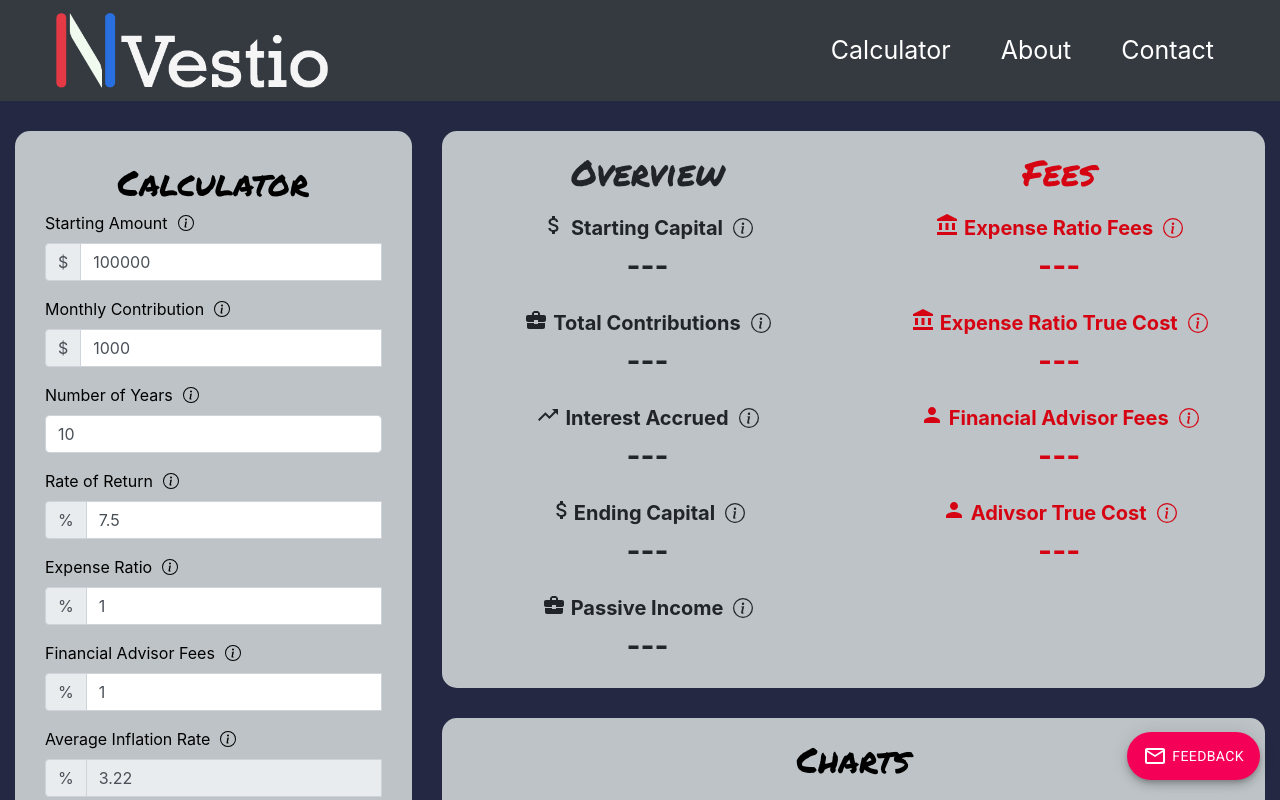
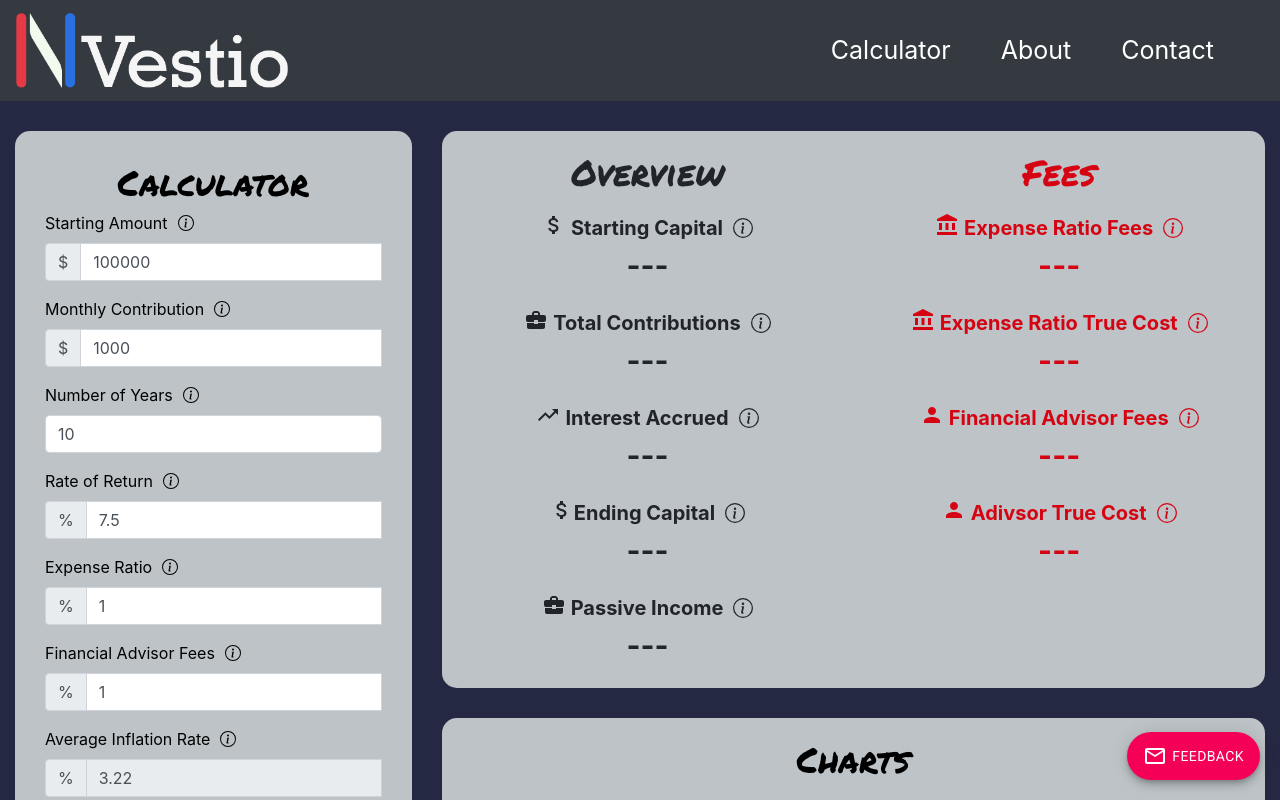
Before and after one commit to scottgibson21/investment-calculator, a React (Create React App) app: page / in a window 1280 px wide. Shown: the top 800 px of the page. Built offline with nearby package versions, Linux system fonts and the light colour scheme.

Commit message:
fix: nav brand margin

```diff
--- a/src/components/Navigation.js
+++ b/src/components/Navigation.js
@@ -41,7 +41,7 @@ export default function Navigation() {
 
 const styles = {
   navbarBrand: {
-    marginLeft: 40,
+    marginLeft: 0,
   },
   nav: {
     fontSize: "25px",
```
